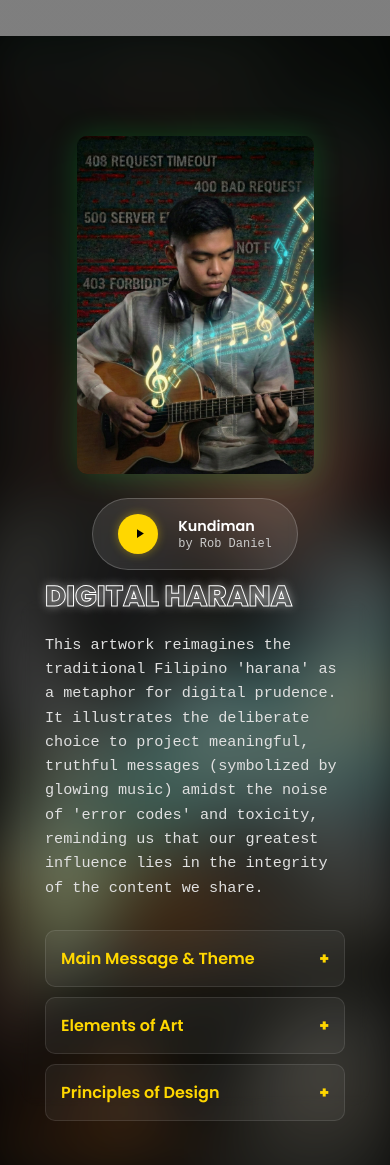
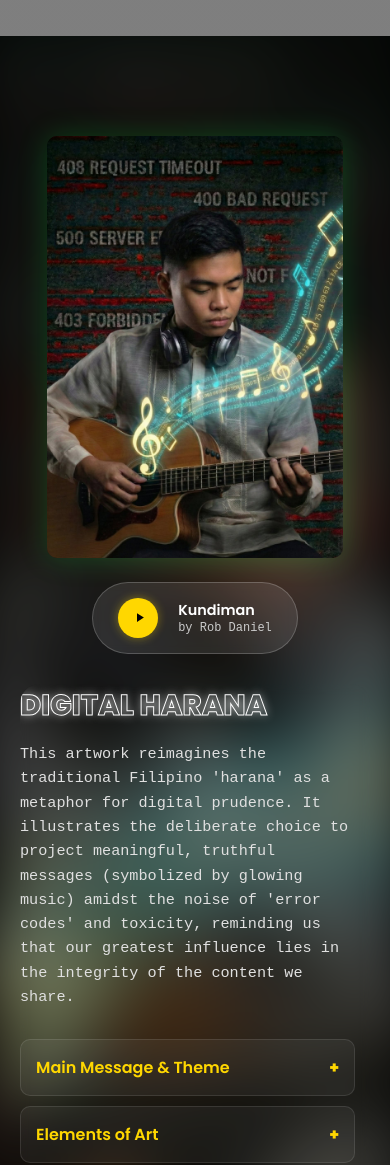
Before and after one commit to EannMon/sa-mata-ng-pilipino, a plain HTML site: page index.html in a window 390 px wide. Shown: the part 3340-4505 px from the top of the page. Drawn offline with nearby package versions, Linux system fonts and the light colour scheme; grey boxes are pictures that could not be loaded.

Commit message:
doneee?
99%, not sure about its responsiveness

```diff
--- a/index.html
+++ b/index.html
@@ -115,7 +115,7 @@
                             <summary>Main Message & Theme</summary>
                             <div class="detail-content">
                                 <p><strong>Theme:</strong> Digital Prudence & Bayanihan.</p>
-                                <p><strong>Message:</strong> Just as a harana requires sincerity to win a heart, digital interaction requires <em>delicadeza</em> to win trust. The glowing notes represent "Bayanihan" in the digital age—helping one another by contributing positivity and truth to push back the darkness of misinformation.</p>
+                                <p><strong>Message:</strong> Just as a harana requires sincerity to win a heart, digital interaction requires <em>delicadeza</em> to win trust. The glowing notes represent "Bayanihan" in the digital age, which could also mean helping one another by contributing positivity and truth to push back the darkness of digital chaos.</p>
                             </div>
                         </details>
 
--- a/style.css
+++ b/style.css
@@ -453,9 +453,10 @@ details p {
     justify-content: center; /* Gitna vertical */
 }
 
+/* Update this part in style.css */
 .harana-visual img {
     max-width: 100%;
-    max-height: 65vh; /* Bigger image */
+    max-height: 50vh; /* Changed from 65vh to 50vh para di agaw space */
     width: auto;
     object-fit: contain;
     border-radius: 10px;
@@ -467,13 +468,27 @@ details p {
     transform: scale(1.05) translateZ(20px);
 }
 
+/* Update or Replace .harana-text in style.css */
 .harana-text {
-    flex: 2; /* Ibig sabihin: "Gawin mong doble ang lapad nito kaysa sa image" */
+    flex: 2;
     display: flex;
     flex-direction: column;
-    justify-content: center;
+
+    /* REMOVE justify-content: center; */
+    /* REPLACE WITH: */
+    justify-content: flex-start; /* Start from top para di maputol ang head */
+
     border-radius: 20px;
     backdrop-filter: blur(5px);
+
+    /* NEW PROPERTIES FOR SCROLLING */
+    max-height: 80vh; /* Limit height to 80% of screen */
+    overflow-y: auto; /* Scrollable na siya pag sumobra */
+    padding-right: 15px; /* Iwas na matakpan ng scrollbar ang text */
+
+    /* Optional: Hide scrollbar visually but keep functionality (Cleaner look) */
+    scrollbar-width: thin;
+    scrollbar-color: var(--color-gold) rgba(255, 255, 255, 0.1);
 }
 
 .harana-text p {
@@ -1108,23 +1123,6 @@ body:hover .cursor-outline { opacity: 1; }
         gap: 30px;
     }
 
-    .harana-visual {
-        width: 100%;
-        max-width: 100%;
-    }
-
-    .harana-visual img {
-        max-height: 40vh; /* Limit image height */
-        width: auto;
-    }
-
-    .harana-text {
-        width: 100%;
-        height: auto;
-        max-height: 60vh; /* Give space for scrolling text */
-        padding: 25px;
-    }
-
     /* Ensure modal fits on phone screen */
     .modal-box {
         width: 95%;
```
